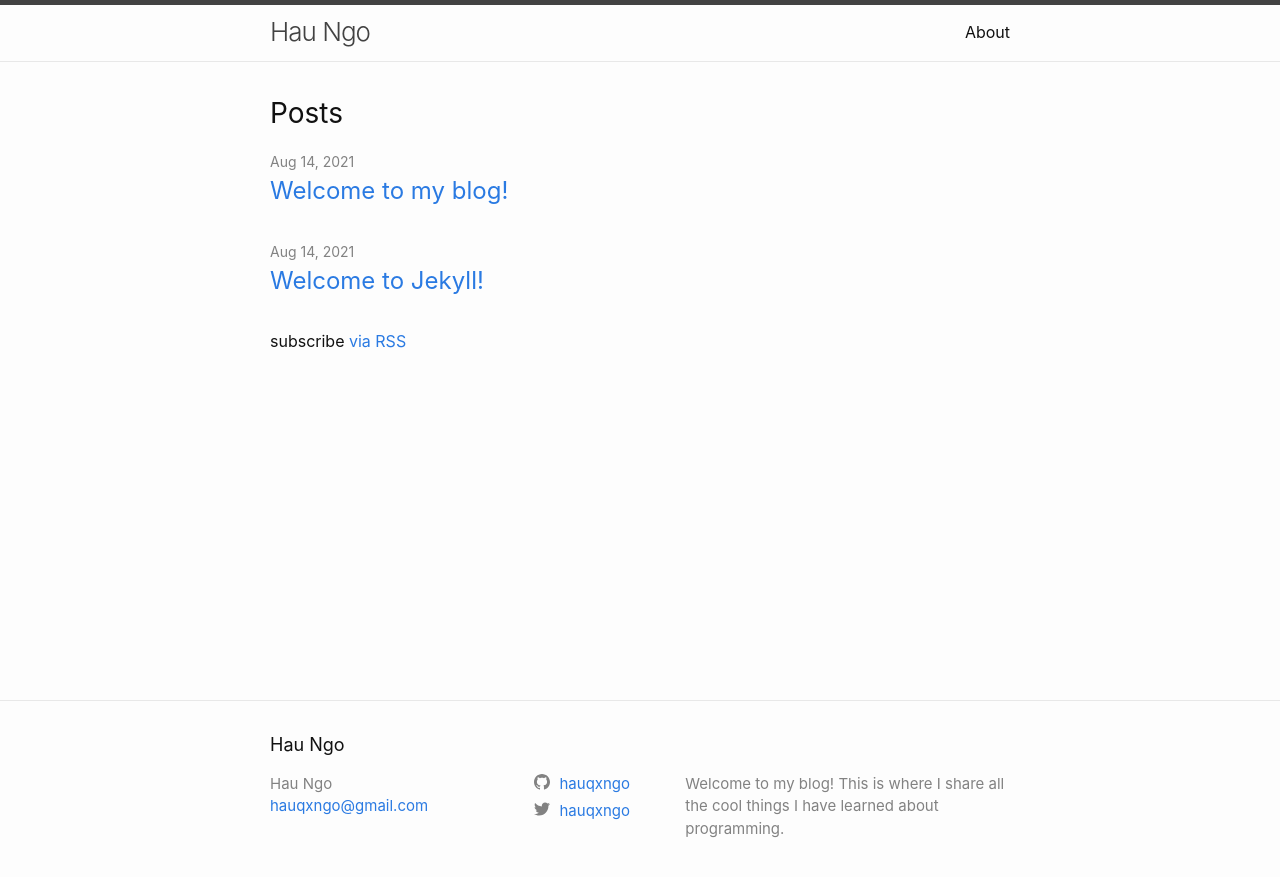
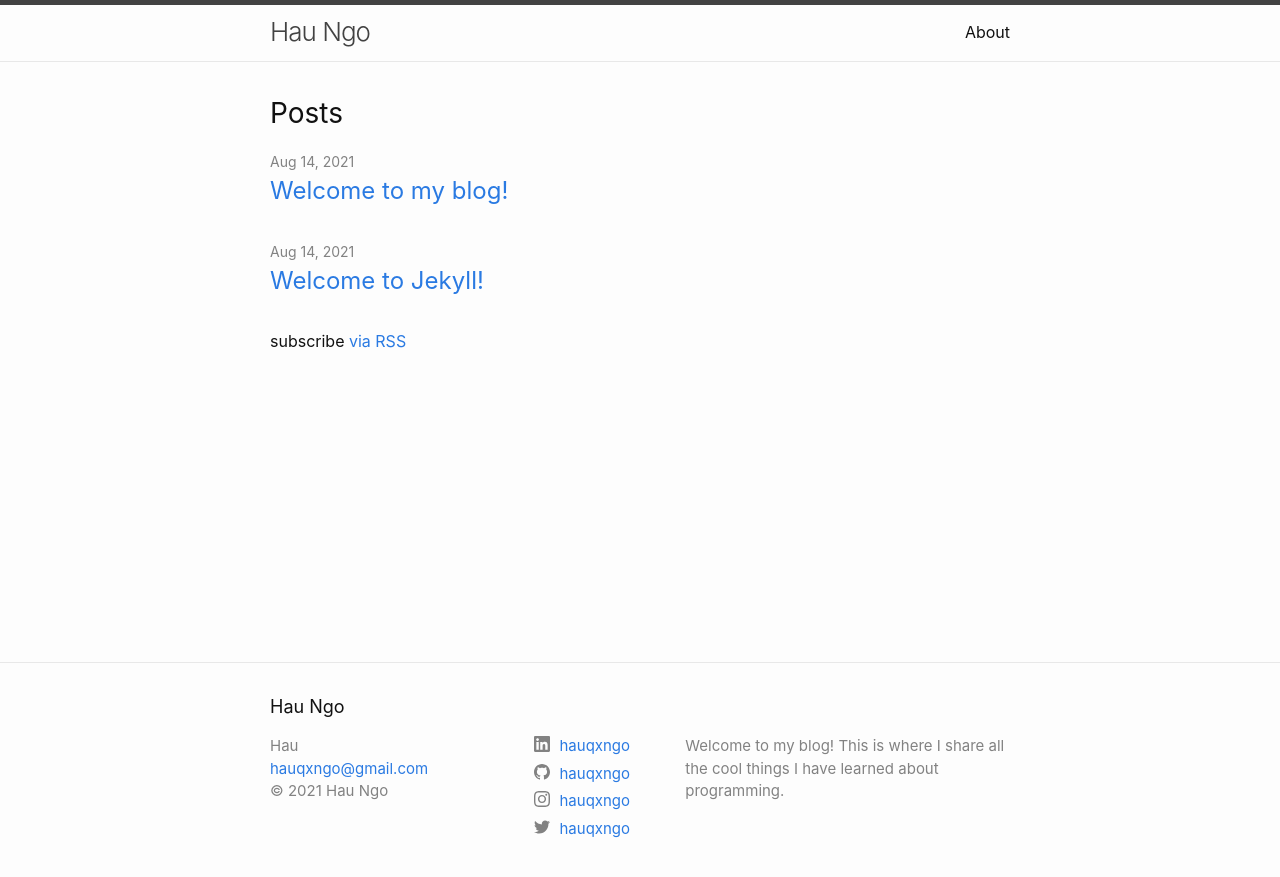
Before and after one commit to hauqxngo/blog, a Jekyll site: the page built from index.md, in a window 1280 px wide. Shown: the top 877 px of the page. Built offline with Jekyll 4.4.1, drawn with Linux system fonts in a browser that asks for light colours.

Commit message:
completed branding activities

```diff
--- a/_config.yml
+++ b/_config.yml
@@ -22,6 +22,17 @@ url: "https://hauqxngo.com" # the base hostname & protocol for your site, e.g. h
 twitter_username: hauqxngo
 github_username:  hauqxngo
 
+# Fields minima uses, but are not defaulted with the jekyll new command.
+# Author is the default for posts, the Atom feed, and is used in the footer.
+author: Hau
+linkedin_username: hauqxngo
+instagram_username: hauqxngo
+
+# New fields not defaulted by jekyll-new with the minima theme
+# Add a copyright. A copyright symbol and a year will be added automatically
+# copyright: Company Name, Inc
+copyright: "Hau Ngo"
+
 # Build settings
 markdown: kramdown
 # Remove minima theme as it is now a regular theme.
--- a/_includes/footer.html
+++ b/_includes/footer.html
@@ -18,6 +18,9 @@
             {%- if site.email -%}
             <li><a class="u-email" href="mailto:{{ site.email }}">{{ site.email }}</a></li>
             {%- endif -%}
+            {%- if site.copyright -%}
+            <li>&copy; {{ 'now' | date: "%Y" }} {{ site.copyright }}</li>
+            {%- endif -%}
         </ul>
       </div>
 
--- a/_includes/social.html
+++ b/_includes/social.html
@@ -1,14 +1,13 @@
 <ul class="social-media-list">
+  {%- if site.linkedin_username -%}<li><a href="https://www.linkedin.com/in/{{ site.linkedin_username| cgi_escape | escape }}"><svg class="svg-icon"><use xlink:href="{{ '/assets/minima-social-icons.svg#linkedin' | relative_url }}"></use></svg> <span class="username">{{ site.linkedin_username| escape }}</span></a></li>{%- endif -%}
   {%- if site.dribbble_username -%}<li><a href="https://dribbble.com/{{ site.dribbble_username| cgi_escape | escape }}"><svg class="svg-icon"><use xlink:href="{{ '/assets/minima-social-icons.svg#dribbble' | relative_url }}"></use></svg> <span class="username">{{ site.dribbble_username| escape }}</span></a></li>{%- endif -%}
   {%- if site.facebook_username -%}<li><a href="https://www.facebook.com/{{ site.facebook_username| cgi_escape | escape }}"><svg class="svg-icon"><use xlink:href="{{ '/assets/minima-social-icons.svg#facebook' | relative_url }}"></use></svg> <span class="username">{{ site.facebook_username| escape }}</span></a></li>{%- endif -%}
   {%- if site.flickr_username -%}<li><a href="https://www.flickr.com/photos/{{ site.flickr_username| cgi_escape | escape }}"><svg class="svg-icon"><use xlink:href="{{ '/assets/minima-social-icons.svg#flickr' | relative_url }}"></use></svg> <span class="username">{{ site.flickr_username| escape }}</span></a></li>{%- endif -%}
   {%- if site.github_username -%}<li><a href="https://github.com/{{ site.github_username| cgi_escape | escape }}"><svg class="svg-icon"><use xlink:href="{{ '/assets/minima-social-icons.svg#github' | relative_url }}"></use></svg> <span class="username">{{ site.github_username| escape }}</span></a></li>{%- endif -%}
   {%- if site.instagram_username -%}<li><a href="https://instagram.com/{{ site.instagram_username| cgi_escape | escape }}"><svg class="svg-icon"><use xlink:href="{{ '/assets/minima-social-icons.svg#instagram' | relative_url }}"></use></svg> <span class="username">{{ site.instagram_username| escape }}</span></a></li>{%- endif -%}
-  {%- if site.linkedin_username -%}<li><a href="https://www.linkedin.com/in/{{ site.linkedin_username| cgi_escape | escape }}"><svg class="svg-icon"><use xlink:href="{{ '/assets/minima-social-icons.svg#linkedin' | relative_url }}"></use></svg> <span class="username">{{ site.linkedin_username| escape }}</span></a></li>{%- endif -%}
   {%- if site.pinterest_username -%}<li><a href="https://www.pinterest.com/{{ site.pinterest_username| cgi_escape | escape }}"><svg class="svg-icon"><use xlink:href="{{ '/assets/minima-social-icons.svg#pinterest' | relative_url }}"></use></svg> <span class="username">{{ site.pinterest_username| escape }}</span></a></li>{%- endif -%}
   {%- for mst in site.mastodon -%}{%- if mst.username and mst.instance -%}<li><a href="https://{{ mst.instance| cgi_escape | escape}}/@{{mst.username}}"><svg class="svg-icon"><use xlink:href="{{ '/assets/minima-social-icons.svg#mastodon' | relative_url }}"></use></svg> <span class="username">{{ mst.username|escape }}</span></a></li>{%- endif -%}{%- endfor -%}
   {%- if site.twitter_username -%}<li><a href="https://www.twitter.com/{{ site.twitter_username| cgi_escape | escape }}"><svg class="svg-icon"><use xlink:href="{{ '/assets/minima-social-icons.svg#twitter' | relative_url }}"></use></svg> <span class="username">{{ site.twitter_username| escape }}</span></a></li>{%- endif -%}
   {%- if site.youtube_username -%}<li><a href="https://youtube.com/{{ site.youtube_username| cgi_escape | escape }}"><svg class="svg-icon"><use xlink:href="{{ '/assets/minima-social-icons.svg#youtube' | relative_url }}"></use></svg> <span class="username">{{ site.youtube_username| escape }}</span></a></li>{%- endif -%}
-  {%- if site.googleplus_username -%}<li><a href="https://plus.google.com/{{ site.googleplus_username| escape }}"><svg class="svg-icon"><use xlink:href="{{ '/assets/minima-social-icons.svg#googleplus' | relative_url }}"></use></svg> <span class="username">{{ site.googleplus_username| escape }}</span></a></li>{%- endif -%}
   {%- if site.rss -%}<li><a href="{{ 'feed.xml' | relative_url }}"><svg class="svg-icon"><use xlink:href="{{ '/assets/minima-social-icons.svg#rss' | relative_url }}"></use></svg> <span>{{ site.rss | escape }}</span></a></li>{%- endif -%}
 </ul>
```
